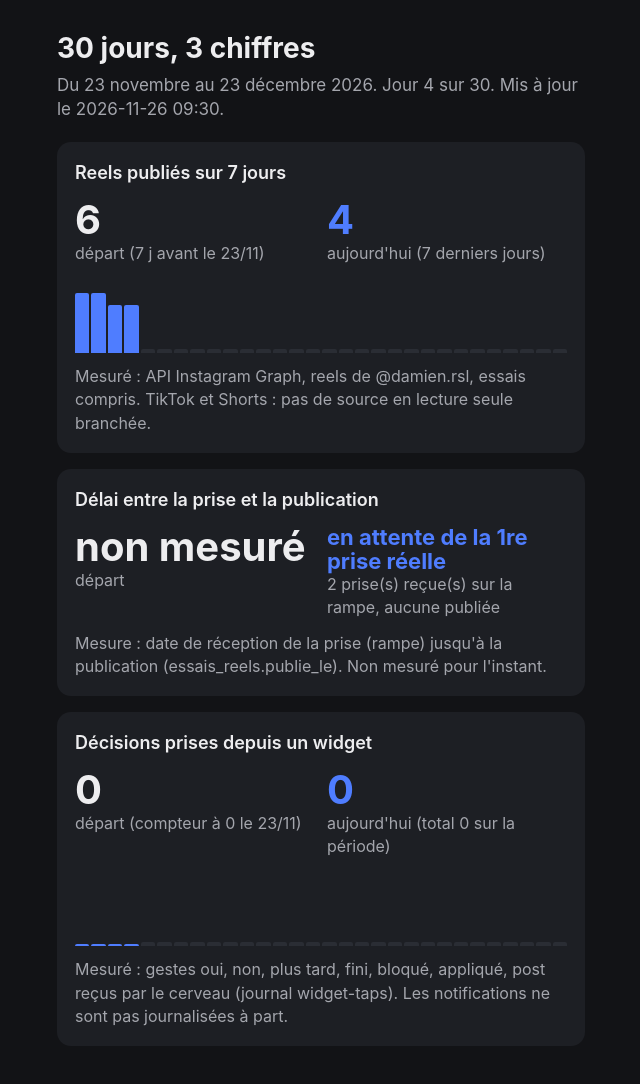
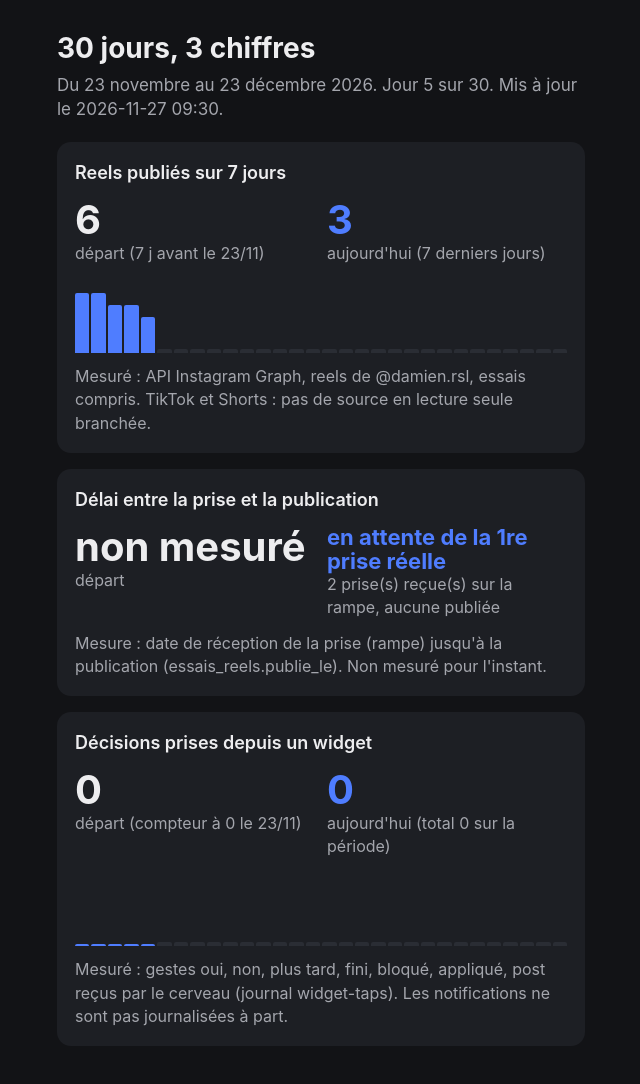
Before and after one commit to damienrsl/compteur-30-jours, a plain HTML site: page index.html in a window 1280 px wide. Shown: the whole page, without its empty margins (319-959 px from the left). Drawn offline with Linux system fonts and the light colour scheme.

Commit message:
Compteur 2026-11-27

```diff
--- a/index.html
+++ b/index.html
@@ -10,16 +10,16 @@ h1{font-size:28px;margin:8px 0 4px}.sous{color:#a4a6ad;margin:0 0 20px}
 .src{color:#a4a6ad;font-size:16px;margin:12px 0 0}.err{color:#ededef;border-left:3px solid #4f7dff;padding-left:10px}
 </style></head><body>
 <h1>30 jours, 3 chiffres</h1>
-<p class="sous">Du 23 novembre au 23 décembre 2026. Jour 4 sur 30. Mis à jour le 2026-11-26 09:30.</p>
+<p class="sous">Du 23 novembre au 23 décembre 2026. Jour 5 sur 30. Mis à jour le 2026-11-27 09:30.</p>
 <div class="c"><h2>Reels publiés sur 7 jours</h2><div class="duo"><div><div class="n">6</div><div class="l">départ (7 j avant le 23/11)</div></div>
-<div><div class="n b">4</div><div class="l">aujourd'hui (7 derniers jours)</div></div></div>
-<div class="bar"><i style="height:83%" title="2026-11-23: 5"></i><i style="height:83%" title="2026-11-24: 5"></i><i style="height:67%" title="2026-11-25: 4"></i><i style="height:67%" title="2026-11-26: 4"></i><i class="vide"></i><i class="vide"></i><i class="vide"></i><i class="vide"></i><i class="vide"></i><i class="vide"></i><i class="vide"></i><i class="vide"></i><i class="vide"></i><i class="vide"></i><i class="vide"></i><i class="vide"></i><i class="vide"></i><i class="vide"></i><i class="vide"></i><i class="vide"></i><i class="vide"></i><i class="vide"></i><i class="vide"></i><i class="vide"></i><i class="vide"></i><i class="vide"></i><i class="vide"></i><i class="vide"></i><i class="vide"></i><i class="vide"></i></div>
+<div><div class="n b">3</div><div class="l">aujourd'hui (7 derniers jours)</div></div></div>
+<div class="bar"><i style="height:83%" title="2026-11-23: 5"></i><i style="height:83%" title="2026-11-24: 5"></i><i style="height:67%" title="2026-11-25: 4"></i><i style="height:67%" title="2026-11-26: 4"></i><i style="height:50%" title="2026-11-27: 3"></i><i class="vide"></i><i class="vide"></i><i class="vide"></i><i class="vide"></i><i class="vide"></i><i class="vide"></i><i class="vide"></i><i class="vide"></i><i class="vide"></i><i class="vide"></i><i class="vide"></i><i class="vide"></i><i class="vide"></i><i class="vide"></i><i class="vide"></i><i class="vide"></i><i class="vide"></i><i class="vide"></i><i class="vide"></i><i class="vide"></i><i class="vide"></i><i class="vide"></i><i class="vide"></i><i class="vide"></i><i class="vide"></i></div>
 <p class="src">Mesuré : API Instagram Graph, reels de @damien.rsl, essais compris. TikTok et Shorts : pas de source en lecture seule branchée.</p></div>
 <div class="c"><h2>Délai entre la prise et la publication</h2><div class="duo"><div><div class="n">non mesuré</div><div class="l">départ</div></div>
 <div><div class="n b" style="font-size:22px">en attente de la 1re prise réelle</div><div class="l">2 prise(s) reçue(s) sur la rampe, aucune publiée</div></div></div>
 <p class="src">Mesure : date de réception de la prise (rampe) jusqu'à la publication (essais_reels.publie_le). Non mesuré pour l'instant.</p></div>
 <div class="c"><h2>Décisions prises depuis un widget</h2><div class="duo"><div><div class="n">0</div><div class="l">départ (compteur à 0 le 23/11)</div></div>
 <div><div class="n b">0</div><div class="l">aujourd'hui (total 0 sur la période)</div></div></div>
-<div class="bar"><i style="height:4%" title="2026-11-23: 0"></i><i style="height:4%" title="2026-11-24: 0"></i><i style="height:4%" title="2026-11-25: 0"></i><i style="height:4%" title="2026-11-26: 0"></i><i class="vide"></i><i class="vide"></i><i class="vide"></i><i class="vide"></i><i class="vide"></i><i class="vide"></i><i class="vide"></i><i class="vide"></i><i class="vide"></i><i class="vide"></i><i class="vide"></i><i class="vide"></i><i class="vide"></i><i class="vide"></i><i class="vide"></i><i class="vide"></i><i class="vide"></i><i class="vide"></i><i class="vide"></i><i class="vide"></i><i class="vide"></i><i class="vide"></i><i class="vide"></i><i class="vide"></i><i class="vide"></i><i class="vide"></i></div>
+<div class="bar"><i style="height:4%" title="2026-11-23: 0"></i><i style="height:4%" title="2026-11-24: 0"></i><i style="height:4%" title="2026-11-25: 0"></i><i style="height:4%" title="2026-11-26: 0"></i><i style="height:4%" title="2026-11-27: 0"></i><i class="vide"></i><i class="vide"></i><i class="vide"></i><i class="vide"></i><i class="vide"></i><i class="vide"></i><i class="vide"></i><i class="vide"></i><i class="vide"></i><i class="vide"></i><i class="vide"></i><i class="vide"></i><i class="vide"></i><i class="vide"></i><i class="vide"></i><i class="vide"></i><i class="vide"></i><i class="vide"></i><i class="vide"></i><i class="vide"></i><i class="vide"></i><i class="vide"></i><i class="vide"></i><i class="vide"></i><i class="vide"></i></div>
 <p class="src">Mesuré : gestes oui, non, plus tard, fini, bloqué, appliqué, post reçus par le cerveau (journal widget-taps). Les notifications ne sont pas journalisées à part.</p></div>
 </body></html>
```
Also changed, not shown: 1 other file.
